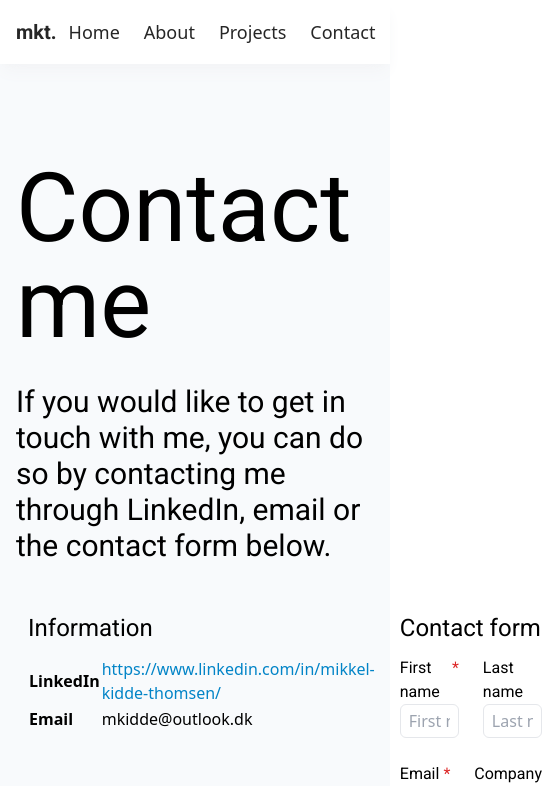
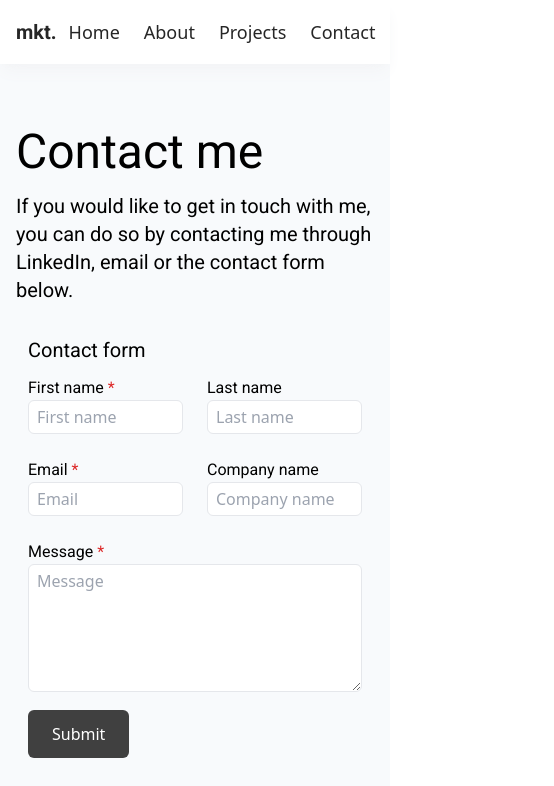
Before and after one commit to THEmKidde/mkidde-dev, a Next.js app: page /contact in a window 390 px wide. Shown: the top 786 px of the page, 554 px wide, since content can reach past the window. Built offline with nearby package versions, Linux system fonts and the light colour scheme.

Commit message:
Responsive design

```diff
--- a/pages/about.tsx
+++ b/pages/about.tsx
@@ -11,25 +11,35 @@ export default function About() {
             </Head>
             <Navbar page="about" />
             <div className="bg-slate-50 h-full min-h-screen">
-                <Container className="pt-40">
+                <Container className="pt-32 md:pt-40">
                     <div className="flex">
-                        <article className="w-4/5">
-                            <h1 className="text-8xl">About me</h1>
-                            <h1 className="text-3xl my-8">Hello, my name is Mikkel Kidde Thomsen</h1>
-                            <h2 className="text-xl">
+                        <article className="md:w-4/5">
+                            <h1 className="text-5xl  md:text-8xl">About me</h1>
+                            <h1 className="text-2xl md:text-3xl my-8">Hello, my name is Mikkel Kidde Thomsen</h1>
+                            <div className="mx-auto w-4/5 my-8 block md:hidden">
+                                <Image
+                                    src="https://media-exp1.licdn.com/dms/image/C4E03AQGAuBMG8IyIXg/profile-displayphoto-shrink_800_800/0/1645358647477?e=2147483647&v=beta&t=yxGrG4OuBdEtSq95ZLKrPf19pVXLbtNhvjyS7IuWSo0"
+                                    alt="Picture of author"
+                                    width={500}
+                                    height={500}
+                                    priority
+                                    className="rounded-full z-10"
+                                />
+                            </div>
+                            <h2 className="text-lg md:text-xl">
                                 I'm a software engineering student studying at
                                 Aalborg University, currently on my 6th semester.
                                 I've been programming for around 7 years now, and
                                 have for the last 3 been studying at University
                                 learning how to do so 'properly'.
                             </h2>
-                            <p className="text-lg mt-8">
+                            <p className="text-base md:text-lg mt-8">
                                 I love exploring and learning new technologies, furthering my knowledge and improving my skills in the field.
                                 I mainly focus on backend, but do also enjoy the creative possibilities of frontend developing.
 
                             </p>
                         </article>
-                        <div className="w-2/5 mx-6 mt-8">
+                        <div className="w-2/5 mx-6 mt-8 hidden md:block">
                             <Image
                                 src="https://media-exp1.licdn.com/dms/image/C4E03AQGAuBMG8IyIXg/profile-displayphoto-shrink_800_800/0/1645358647477?e=2147483647&v=beta&t=yxGrG4OuBdEtSq95ZLKrPf19pVXLbtNhvjyS7IuWSo0"
                                 alt="Picture of author"
--- a/pages/contact.tsx
+++ b/pages/contact.tsx
@@ -46,12 +46,12 @@ export default function Contact() {
             </Head>
             <Navbar page="contact" />
             <div className="bg-slate-50 h-full min-h-screen">
-                <Container className="pt-40">
-                    <h1 className="text-8xl">Contact me</h1>
-                    <h3 className="text-3xl my-8">If you would like to get in touch with me, you can do so by contacting me through LinkedIn, email or the contact form below.</h3>
-                    <div className="flex justify-between mt-12">
-                        <div>
-                            <h3 className="text-2xl mx-3">Information</h3>
+                <Container className="pt-32 md:pt-40">
+                    <h1 className="text-5xl  md:text-8xl">Contact me</h1>
+                    <h3 className="text-xl md:text-3xl my-4 md:my-8">If you would like to get in touch with me, you can do so by contacting me through LinkedIn, email or the contact form below.</h3>
+                    <div className="flex flex-col-reverse md:flex-row justify-between mt-8 md:mt-12">
+                        <div className="mt-8 md:mt-0">
+                            <h3 className="text-xl md:text-2xl mx-3">Information</h3>
                             <table className="m-3">
                                 <tbody>
                                     <tr>
@@ -65,10 +65,10 @@ export default function Contact() {
                                 </tbody>
                             </table>
                         </div>
-                        <div className="w-3/5">
+                        <div className="md:w-3/5">
                             <form onSubmit={submitContactForm}>
                                 <div className="flex flex-col">
-                                    <h3 className="text-2xl mx-3">Contact form</h3>
+                                    <h3 className="text-xl md:text-2xl mx-3">Contact form</h3>
                                     <div className="flex">
                                         <InputField type="text" name="first_name" id="first_name" placeholder="First name" label="First name" required={true} />
                                         <InputField type="text" name="last_name" id="last_name" placeholder="Last name" label="Last name" />
@@ -81,7 +81,7 @@ export default function Contact() {
                                 </div>
                                 <div className="flex">
                                     <Button title="Submit" onClick={null} className="mx-3" />
-                                    <p className={(success == 2 ? "block" : "hidden")+" mx-2 self-center text-green-600 text-lg font-semibold"}>Your message has been sent!</p>
+                                    <p className={(success == 2 ? "block" : "hidden")+" mx-2 self-center text-green-600 text-lg font-semibold"}>Your message was sent!</p>
                                     <p className={(success == 1 ? "block" : "hidden")+" mx-2 self-center text-red-600 text-lg font-semibold"}>Something went wrong.</p>
                                     {// add ReCaptcha
                                     }
```
